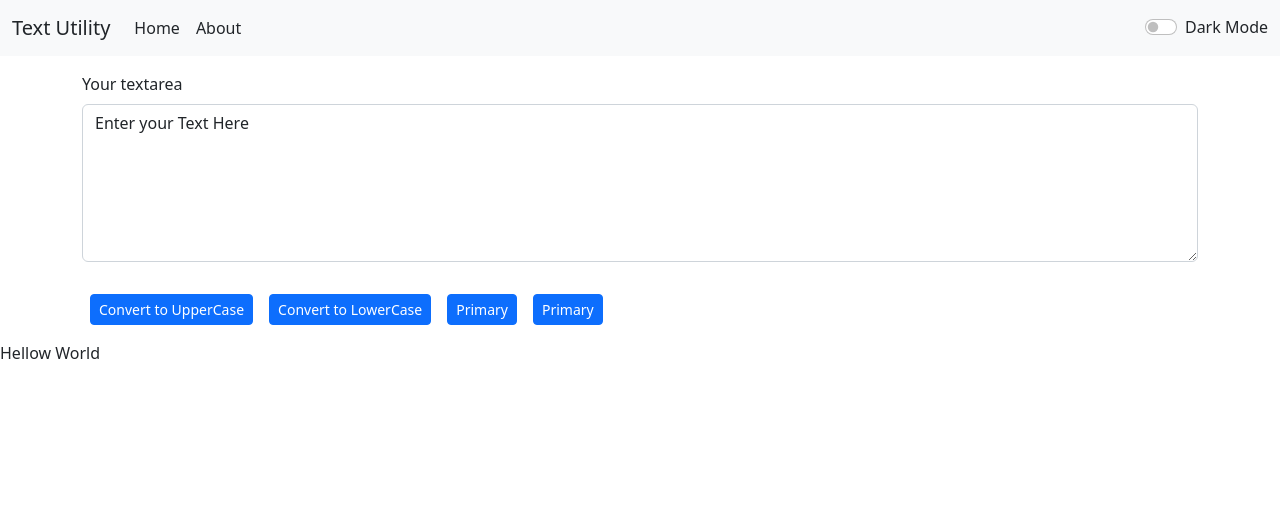
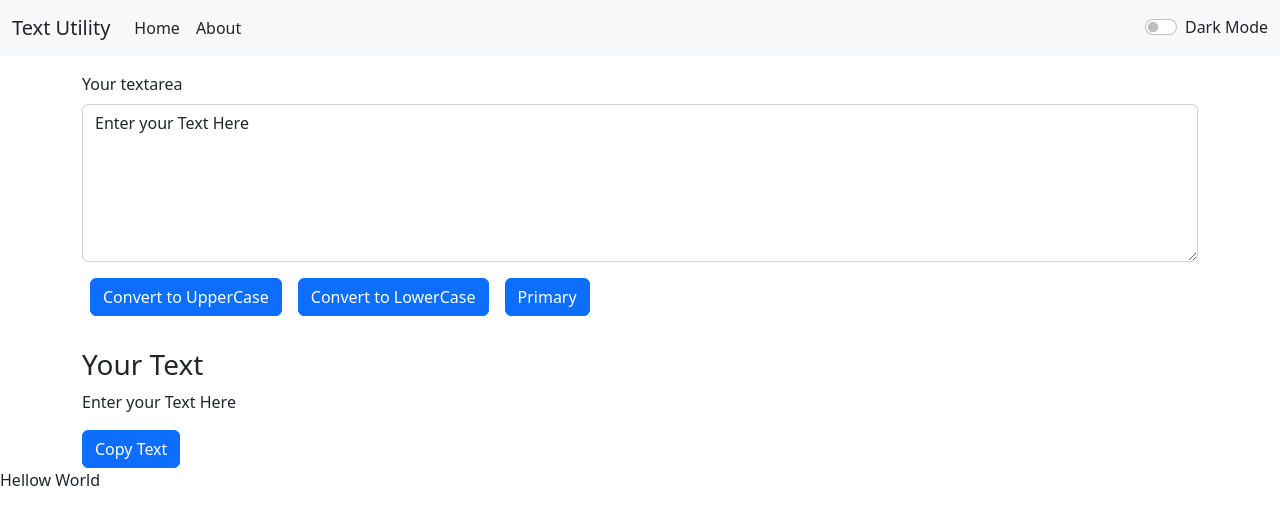
Before and after one commit to samyakjain125/Text-Utility-App, a React (Create React App) app: page / in a window 1280 px wide. Shown: the top 524 px of the page. Built offline with nearby package versions, Linux system fonts and the light colour scheme.

Commit message:
added copytoclipboard

```diff
--- a/package.json
+++ b/package.json
@@ -8,8 +8,10 @@
     "@testing-library/user-event": "^13.5.0",
     "bootstrap": "^5.2.0",
     "react": "^18.2.0",
+    "react-copy-to-clipboard": "^5.1.0",
     "react-dom": "^18.2.0",
     "react-scripts": "5.0.1",
+    "styled-components": "^5.3.5",
     "web-vitals": "^2.1.4"
   },
   "scripts": {
--- a/src/Components/TextArea.js
+++ b/src/Components/TextArea.js
@@ -1,4 +1,6 @@
 import React, { useState } from 'react'
+import copy from "copy-to-clipboard";
+// import { Heading, Input1, Input2, Container, Button } from './Styles'
 
 export default function TextArea() {
     const [text, setText] = useState("Enter your Text Here");
@@ -18,17 +20,25 @@ export default function TextArea() {
         setText(newText);
         console.log("The text is change from \n>>> "+ text + ", to \n>>> " +newText)
     }
+    const handleCopy= ()=>{
+        copy(text);
+        console.log("the text is copied")
+        alert("the text is copied")
+
+    }
 
   return (
     <div className="container">
     <div className="mb-3 my-3">
         <label htmlFor="exampleFormControlTextarea1" className="form-label">Your textarea</label>
         <textarea className="form-control" value={text} onChange={textChanged} id="exampleFormControlTextarea1" rows="6"></textarea>
+        <button type="button" onClick={handleUpClick} class="btn btn-primary my-3 mx-2">Convert to UpperCase</button>
+        <button type="button" onClick={handleDownClick} className="btn  btn-primary my-3 mx-2">Convert to LowerCase</button>
+        <button type="button" className="btn btn-primary my-3 mx-2">Primary</button>
     </div>
-        <button type="button" onClick={handleUpClick} class="btn btn-sm btn-primary my-3 mx-2">Convert to UpperCase</button>
-        <button type="button" onClick={handleDownClick} className="btn btn-sm btn-primary my-3 mx-2">Convert to LowerCase</button>
-        <button type="button" className="btn btn-sm btn-primary my-3 mx-2">Primary</button>
-        <button type="button" className="btn btn-sm btn-primary my-3 mx-2">Primary</button>
+    <h3>Your Text</h3>
+    <p>{text}</p>
+        <button type="button" onClick={handleCopy} className="btn btn-primary ">Copy Text</button>
     </div>
   )
 }
```
Also changed, not shown: 1 other file (tests, documents, lock files or other folders).
